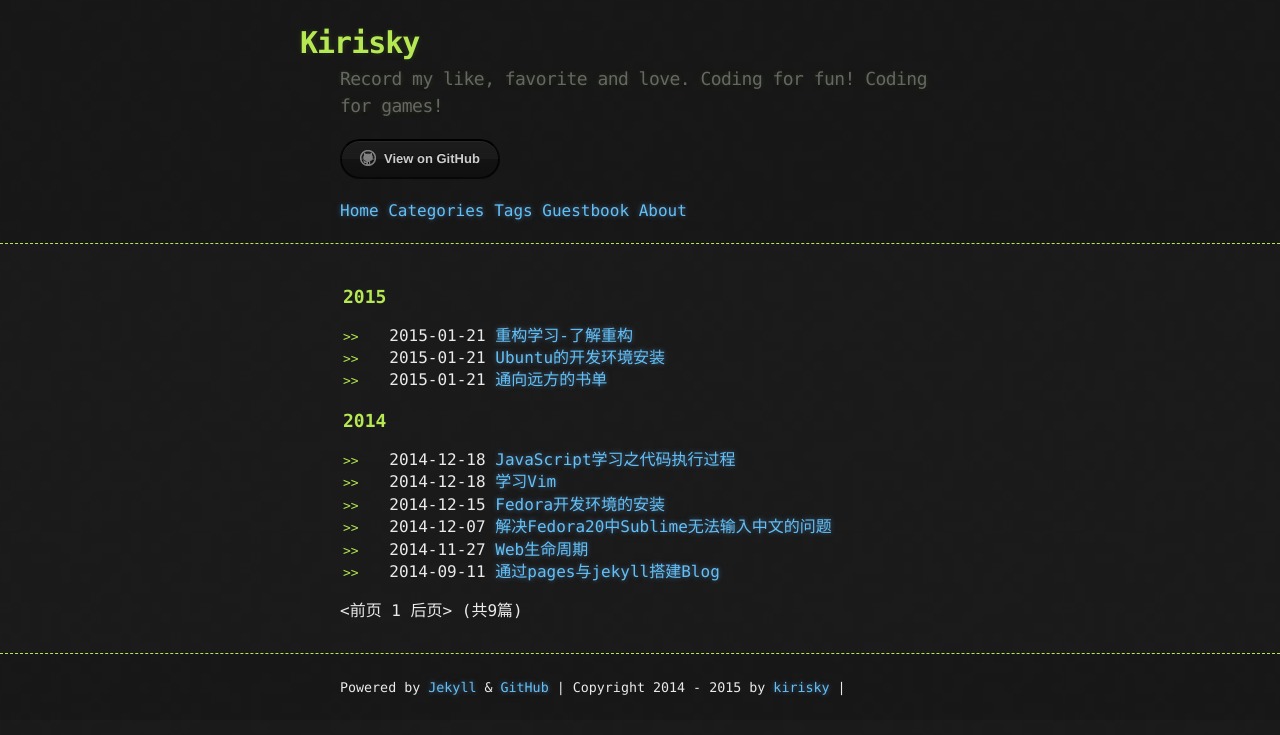
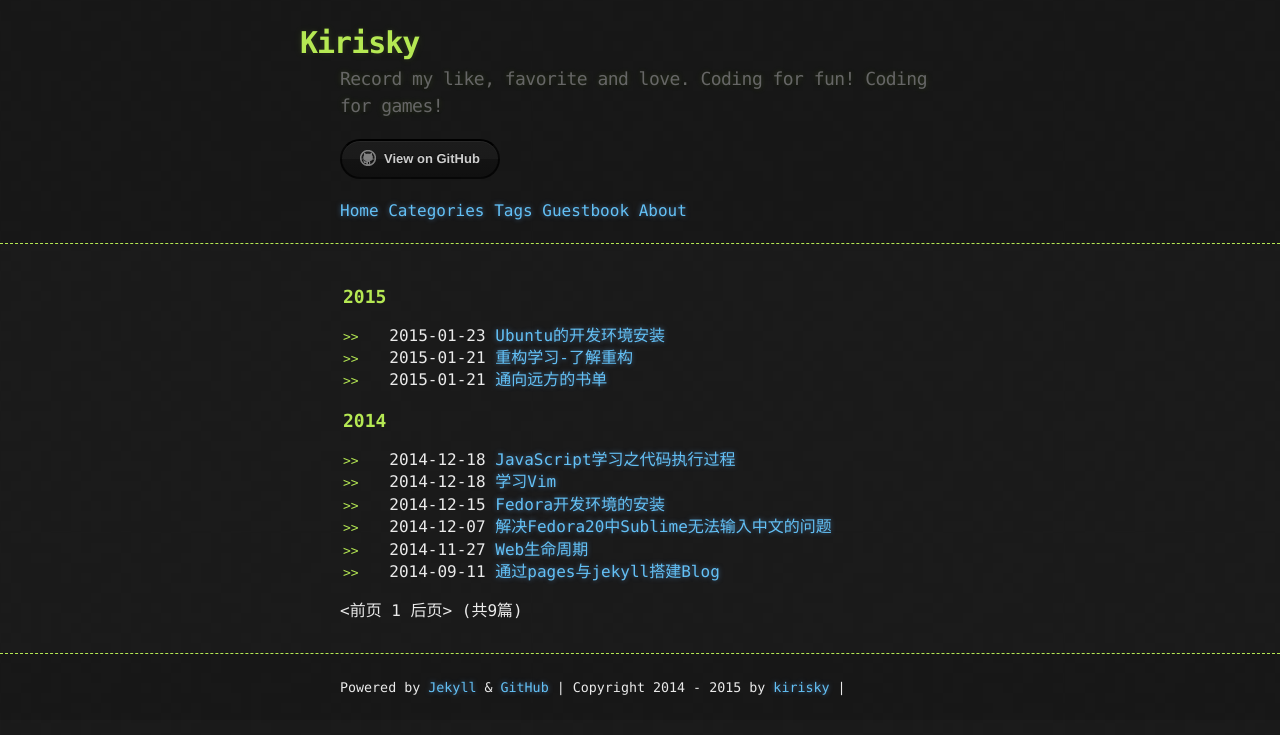
Before and after one commit to simonzhao/kirisky.github.io, a Jekyll site: the page built from index.html, in a window 1280 px wide. Shown: the top 735 px of the page. Built offline with Jekyll 4.4.1, drawn with Linux system fonts in a browser that asks for light colours; the list of posts is cut into pages by our own code; comment, search, counter and statistics services are not loaded.

Commit message:
修改 	modified:   2015-01-23-Ubuntu-Develop-Environment.md

```diff
--- a/_posts/2015-01-23-Ubuntu-Develop-Environment.md
+++ b/_posts/2015-01-23-Ubuntu-Develop-Environment.md
@@ -1,9 +1,9 @@
 ---
 layout: post
 title:  "Ubuntu的开发环境安装"
-date:   2015-01-21 01:24:00
+date:   2015-01-23 01:24:00
 categories: Pages
-tags: 重构
+tags: Ubuntu
 ---
 
 Ubuntu以精美的桌面著称，也有debian系列丰富的资源库，所以作为开发环境是非常合适的。
```
